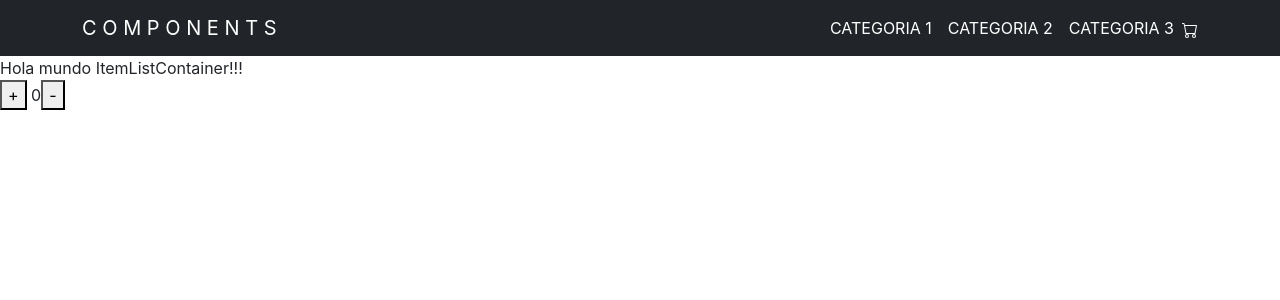
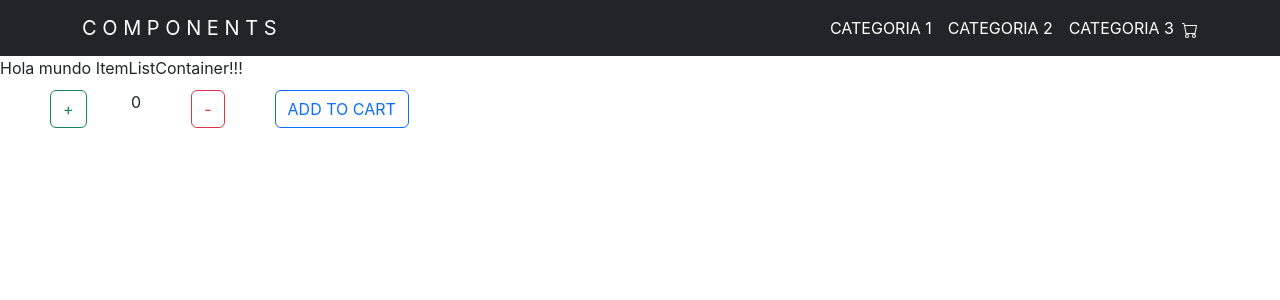
Before and after one commit to danirodri04/components-shop, a React (Create React App) app: page / in a window 1280 px wide. Shown: the top 300 px of the page. Built offline with nearby package versions, Linux system fonts and the light colour scheme.

Commit message:
Proyecto Reacr

```diff
--- /dev/null
+++ b/src/App.css
@@ -0,0 +1,8 @@
+.button {
+   margin-left: 50px;
+   margin-top: 10px;
+}
+
+.contador {
+    margin-left: 40px;
+}
--- a/src/App.js
+++ b/src/App.js
@@ -1,6 +1,7 @@
 import React from 'react'
 import Navbar from './components/Navbar'
 import ItemListContainer from './components/ItemListContainer'
+import ItemCount from './components/ItemCount'
 
 
 const App = () => {
@@ -8,6 +9,7 @@ const App = () => {
     <>
       <Navbar />
       <ItemListContainer msg = "Hola mundo ItemListContainer!!!" />
+      <ItemCount />
     </>
   )
 }
--- a/src/components/ItemCount.jsx
+++ b/src/components/ItemCount.jsx
@@ -1,20 +1,34 @@
-import React, { useState } from 'react'
-
+import React from 'react'
+import "../App.css"
 
 
 const ItemCount = () => {
 
     const [contador, setContador] = React.useState(0)
 
+    const Increment = () => {
+      setContador(contador + 1)
+    }
+
+    const Decrement = () => {
+        if(contador <= 0){
+          setContador(0)
+          alert("No podes poner valores menores a 0")
+        } else {
+          setContador(contador - 1)
+        }
+    }
+
     return (
       <>
       <div>
-          <button className='boton+' onClick={() => setContador(contador + 1)}>+</button> <span>{contador}</span>
-          <button className='boton-' onClick={() => setContador(contador - 1)}>-</button>
+          <button className = 'button btn btn-outline-success' onClick={() => Increment()}>+</button> <span className = "contador">{contador}</span>
+          <button className = 'button btn btn-outline-danger' onClick={() => Decrement()}>-</button>
+          <button className = 'button btn btn-outline-primary'>ADD TO CART</button>
       </div>
       </>
     )
 
 }
 
-export default ItemCount
+export default ItemCount;
--- a/src/components/ItemListContainer.jsx
+++ b/src/components/ItemListContainer.jsx
@@ -1,5 +1,5 @@
 import React from 'react'
-import ItemCount from './ItemCount';
+
 
 
 const ItemListContainer = (props) => {
@@ -7,7 +7,6 @@ const ItemListContainer = (props) => {
     <>
     <div>
        {props.msg}
-       <ItemCount />
     </div>
 
     </>
```
